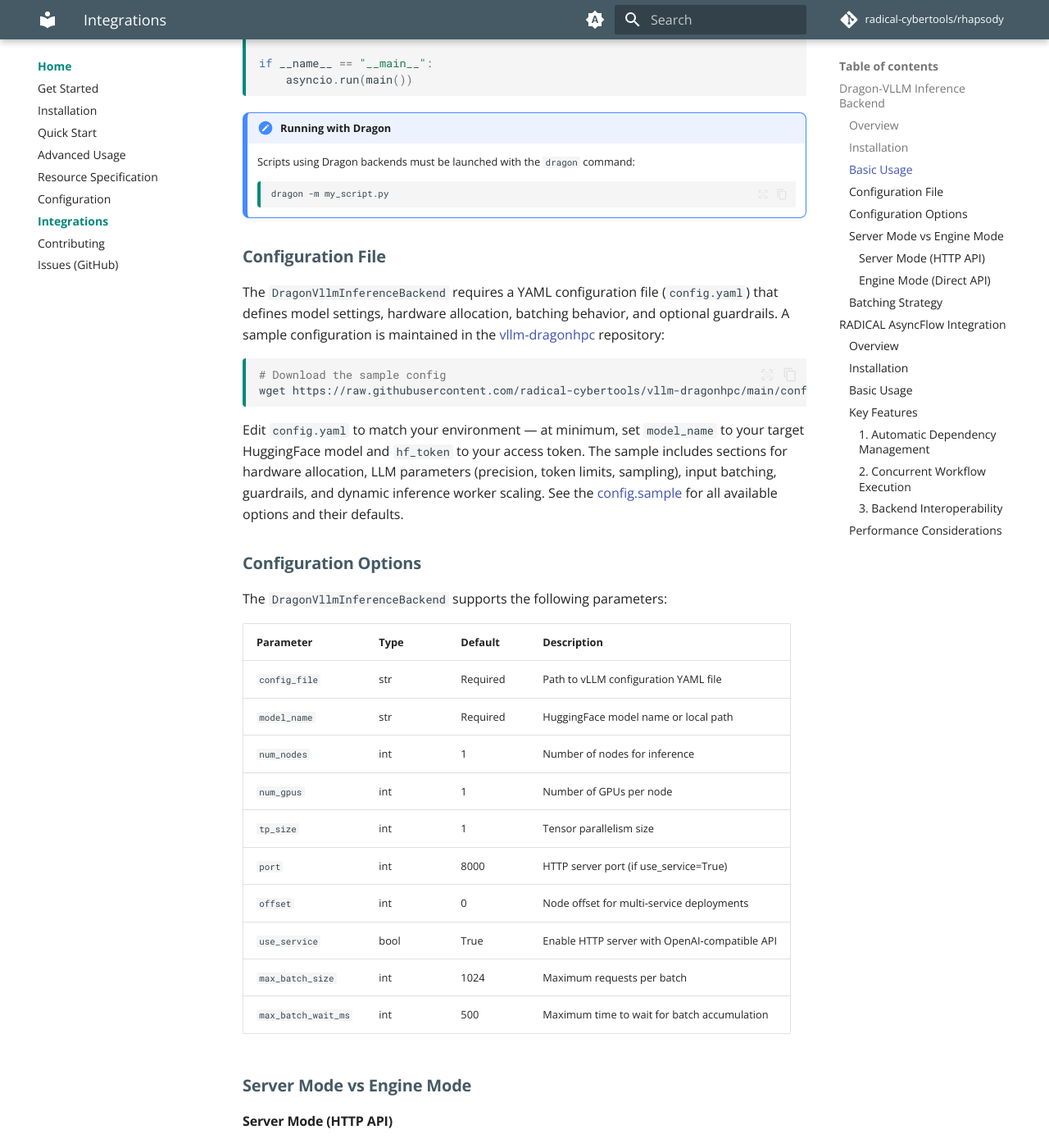
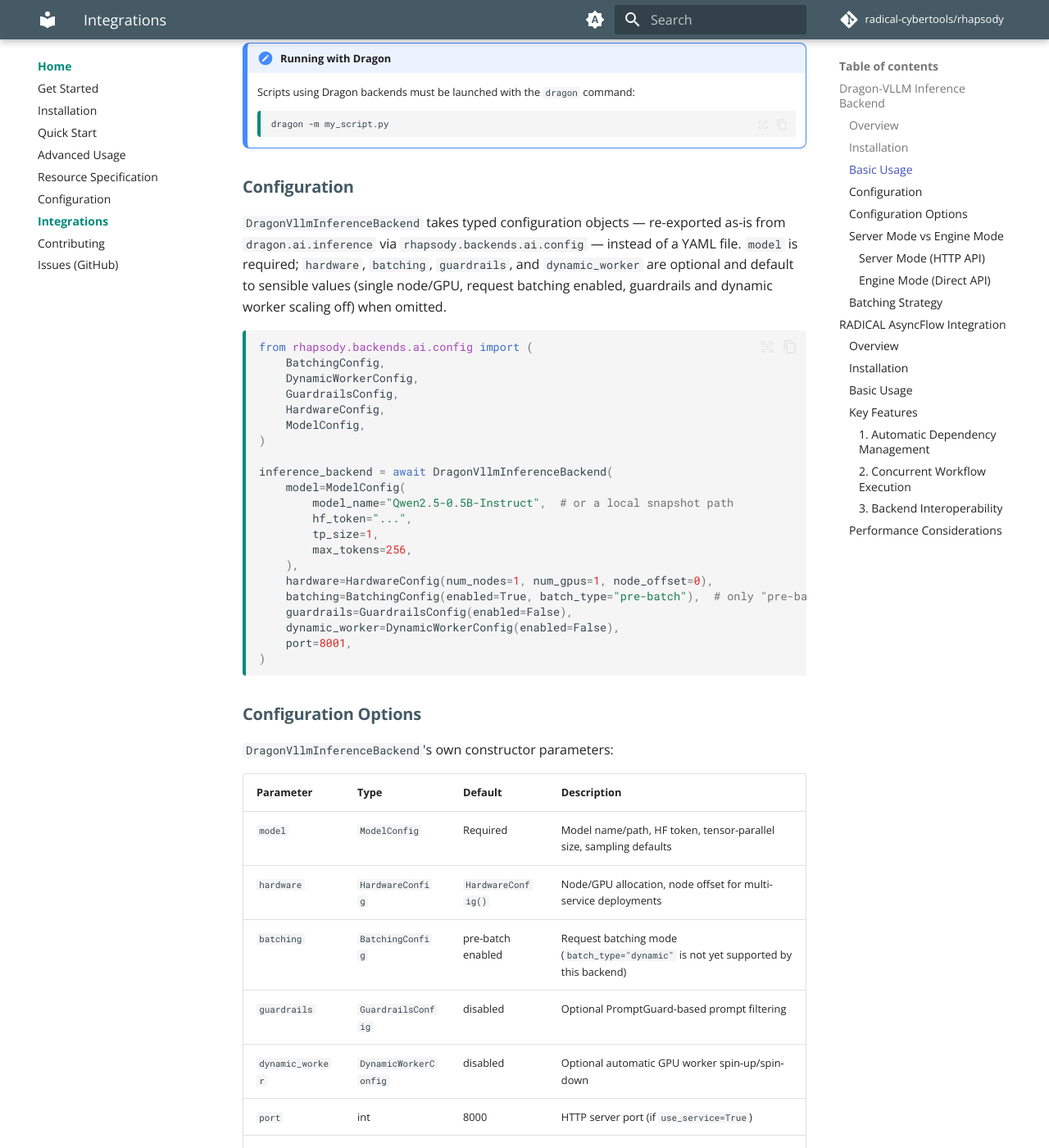
Before and after one commit to radical-cybertools/rhapsody, an MkDocs documentation site: the page built from docs/integrations.md, in a window 1280 px wide and 1400 px high, scrolled down 2421 px. Shown: the whole window at 82% size. Built offline with MkDocs 1.6.1 and Material for MkDocs 9.7.7, drawn with Linux system fonts in a browser that asks for light colours; comment, search, counter and statistics services are not loaded; some of the changed text lies outside the part shown.

Commit message:
- Add __await__ to DragonVllmInferenceBackend so   works consistently with every other backend - Update README/docs/examples/tutorial notebook to use the new   await DragonVllmInferenceBackend(...) one-step pattern

````diff
--- a/docs/integrations.md
+++ b/docs/integrations.md
@@ -18,18 +18,15 @@ The `DragonVllmInferenceBackend` offers:
 
 ### Installation
 
-Install RHAPSODY with Dragon-VLLM support:
+Install RHAPSODY with Dragon AI (vLLM) support — this pulls in `dragonhpc[ai]` (which bundles vLLM and the Dragon vLLM compatibility plugin) automatically:
 
 ```bash
-pip install "rhapsody-py[vllm-dragon]"
-pip install git+https://github.com/radical-cybertools/vllm-dragonhpc.git@main
+pip install "rhapsody-py[ai]"
 ```
 
 !!! warning "Prerequisites"
     The Dragon-VLLM backend requires:
 
-    - Dragon runtime (`dragonhpc`)
-    - Dragon-VLLM package (`dragon-vllm`)
     - Python >= 3.10
     - GPU nodes with CUDA support
 
@@ -44,6 +41,7 @@ import multiprocessing as mp
 from rhapsody import Session
 from rhapsody.api import AITask, ComputeTask
 from rhapsody.backends import DragonExecutionBackend, DragonVllmInferenceBackend
+from rhapsody.backends.ai.config import HardwareConfig, ModelConfig
 
 async def main():
     # Set Dragon as the multiprocessing start method
@@ -53,18 +51,15 @@ async def main():
     execution_backend = await DragonExecutionBackend()
 
     # Initialize inference backend for AI tasks
-    inference_backend = DragonVllmInferenceBackend(
-        config_file="config.yaml",
-        model_name="Qwen2.5-0.5B-Instruct",
-        num_nodes=1,
-        num_gpus=1,
-        tp_size=1,
+    inference_backend = await DragonVllmInferenceBackend(
+        model=ModelConfig(
+            model_name="Qwen2.5-0.5B-Instruct",  # or a local snapshot path
+            hf_token="...",
+            tp_size=1,
+        ),
+        hardware=HardwareConfig(num_nodes=1, num_gpus=1, node_offset=0),
         port=8001,
-        offset=0,
     )
-
-    # Initialize the inference service
-    await inference_backend.initialize()
 
     # Create a session with both backends
     session = Session([execution_backend, inference_backend])
@@ -113,33 +108,51 @@ if __name__ == "__main__":
     dragon -m my_script.py
     ```
 
-### Configuration File
+### Configuration
 
-The `DragonVllmInferenceBackend` requires a YAML configuration file (`config.yaml`) that defines model settings, hardware allocation, batching behavior, and optional guardrails. A sample configuration is maintained in the [vllm-dragonhpc](https://github.com/radical-cybertools/vllm-dragonhpc) repository:
+`DragonVllmInferenceBackend` takes typed configuration objects — re-exported as-is from `dragon.ai.inference` via `rhapsody.backends.ai.config` — instead of a YAML file. `model` is required; `hardware`, `batching`, `guardrails`, and `dynamic_worker` are optional and default to sensible values (single node/GPU, request batching enabled, guardrails and dynamic worker scaling off) when omitted.
 
-```bash
-# Download the sample config
-wget https://raw.githubusercontent.com/radical-cybertools/vllm-dragonhpc/main/config.sample -O config.yaml
+```python
+from rhapsody.backends.ai.config import (
+    BatchingConfig,
+    DynamicWorkerConfig,
+    GuardrailsConfig,
+    HardwareConfig,
+    ModelConfig,
+)
+
+inference_backend = await DragonVllmInferenceBackend(
+    model=ModelConfig(
+        model_name="Qwen2.5-0.5B-Instruct",  # or a local snapshot path
+        hf_token="...",
+        tp_size=1,
+        max_tokens=256,
+    ),
+    hardware=HardwareConfig(num_nodes=1, num_gpus=1, node_offset=0),
+    batching=BatchingConfig(enabled=True, batch_type="pre-batch"),  # only "pre-batch" is supported today
+    guardrails=GuardrailsConfig(enabled=False),
+    dynamic_worker=DynamicWorkerConfig(enabled=False),
+    port=8001,
+)
 ```
-
-Edit `config.yaml` to match your environment — at minimum, set `model_name` to your target HuggingFace model and `hf_token` to your access token. The sample includes sections for hardware allocation, LLM parameters (precision, token limits, sampling), input batching, guardrails, and dynamic inference worker scaling. See the [config.sample](https://github.com/radical-cybertools/vllm-dragonhpc/blob/main/config.sample) for all available options and their defaults.
 
 ### Configuration Options
 
-The `DragonVllmInferenceBackend` supports the following parameters:
+`DragonVllmInferenceBackend`'s own constructor parameters:
 
 | Parameter | Type | Default | Description |
 |-----------|------|---------|-------------|
-| `config_file` | str | Required | Path to vLLM configuration YAML file |
-| `model_name` | str | Required | HuggingFace model name or local path |
-| `num_nodes` | int | 1 | Number of nodes for inference |
-| `num_gpus` | int | 1 | Number of GPUs per node |
-| `tp_size` | int | 1 | Tensor parallelism size |
-| `port` | int | 8000 | HTTP server port (if use_service=True) |
-| `offset` | int | 0 | Node offset for multi-service deployments |
+| `model` | `ModelConfig` | Required | Model name/path, HF token, tensor-parallel size, sampling defaults |
+| `hardware` | `HardwareConfig` | `HardwareConfig()` | Node/GPU allocation, node offset for multi-service deployments |
+| `batching` | `BatchingConfig` | pre-batch enabled | Request batching mode (`batch_type="dynamic"` is not yet supported by this backend) |
+| `guardrails` | `GuardrailsConfig` | disabled | Optional PromptGuard-based prompt filtering |
+| `dynamic_worker` | `DynamicWorkerConfig` | disabled | Optional automatic GPU worker spin-up/spin-down |
+| `port` | int | 8000 | HTTP server port (if `use_service=True`) |
 | `use_service` | bool | True | Enable HTTP server with OpenAI-compatible API |
-| `max_batch_size` | int | 1024 | Maximum requests per batch |
-| `max_batch_wait_ms` | int | 500 | Maximum time to wait for batch accumulation |
+| `max_batch_size` | int | 1024 | Maximum requests RHAPSODY accumulates client-side per pipeline call |
+| `max_batch_wait_ms` | int | 500 | Maximum time to wait for client-side batch accumulation |
+
+`ModelConfig`/`HardwareConfig`/`BatchingConfig`/`GuardrailsConfig`/`DynamicWorkerConfig` are `dragon.ai.inference` dataclasses — see the [Dragon AI inference API reference](https://dragonhpc.github.io/dragon/doc/_build/html/ref/ai/inference/index.html) for the full field list on each.
 
 ### Server Mode vs Engine Mode
 
@@ -148,14 +161,11 @@ The `DragonVllmInferenceBackend` supports the following parameters:
 When `use_service=True`, the backend starts an HTTP server with OpenAI-compatible endpoints:
 
 ```python
-inference_backend = DragonVllmInferenceBackend(
-    config_file="config.yaml",
-    model_name="llama-3-8b",
+inference_backend = await DragonVllmInferenceBackend(
+    model=ModelConfig(model_name="llama-3-8b", hf_token="...", tp_size=1),
     use_service=True,
     port=8000
 )
-
-await inference_backend.initialize()
 
 # Access via HTTP
 # GET  http://<hostname>:8000/health
@@ -169,13 +179,10 @@ await inference_backend.initialize()
 When `use_service=False`, use the Python API directly:
 
 ```python
-inference_backend = DragonVllmInferenceBackend(
-    config_file="config.yaml",
-    model_name="llama-3-8b",
+inference_backend = await DragonVllmInferenceBackend(
+    model=ModelConfig(model_name="llama-3-8b", hf_token="...", tp_size=1),
     use_service=False
 )
-
-await inference_backend.initialize()
 
 # Direct inference
 results = await inference_backend.generate(
@@ -198,7 +205,7 @@ This is significantly more efficient than processing requests individually, espe
 !!! tip "Performance Tuning"
     - Increase `max_batch_size` for higher throughput with more memory
     - Reduce `max_batch_wait_ms` for lower latency
-    - Use `tp_size > 1` for large models that don't fit on a single GPU
+    - Use `ModelConfig(tp_size=...)` greater than 1 for large models that don't fit on a single GPU
 
 ## RADICAL AsyncFlow Integration
 
````
Also changed, not shown: README.md (+4 -1 lines), docs/getting-started/advanced-usage.md (+6 -2 lines), docs/getting-started/installation.md (+1 -1 lines), docs/hpc-machines/perlmutter.md (+30 -16 lines), pyproject.toml (+5 -4 lines), 5 other files.
